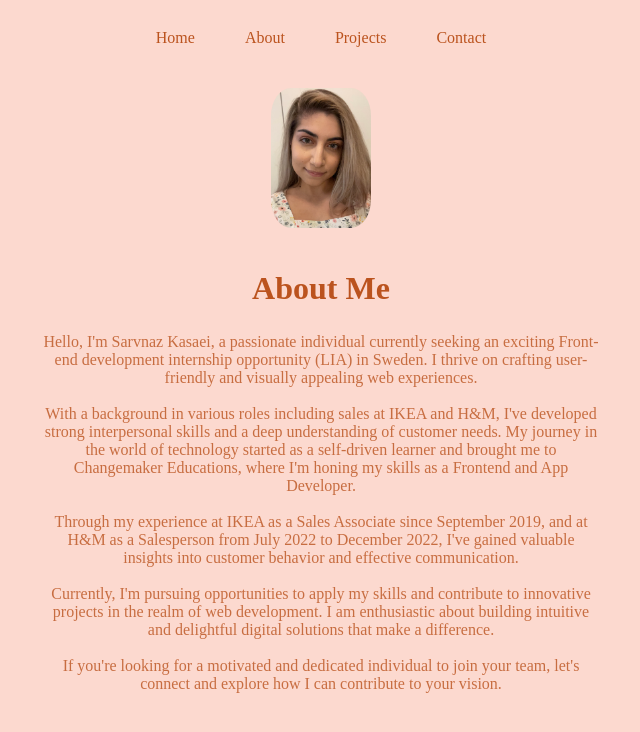
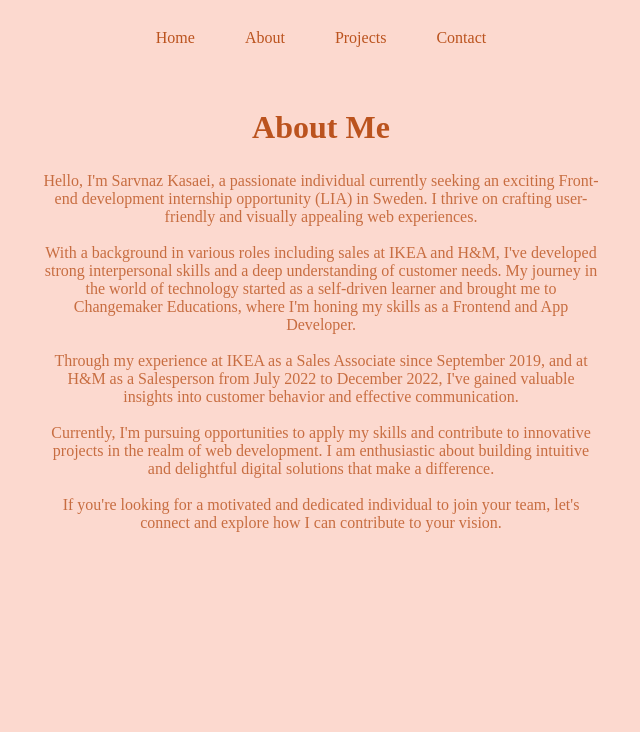
Before and after one commit to Sakas19/sarvnaz_Nextjs_portfolio, a Next.js app: page /About in a window 1280 px wide. Shown: the top 732 px of the page, without its empty margins (319-959 px from the left). Built offline with nearby package versions, Linux system fonts and the light colour scheme.

Commit message:
removed image from about me

```diff
--- a/app/About/page.js
+++ b/app/About/page.js
@@ -1,11 +1,11 @@
 import React from 'react';
 import style from '../style /About.module.css'
-import Image from 'next/image';
+
+
 
 const About = () => {
   return (
     <div className={style.container}>
-      <img src='/sarvnaz.jpg' alt="picture of sarvnaz" className={style.profileImage} />
       <h1 className={style.heading}>About Me</h1>
       <p className={style.description}>
         Hello, I'm Sarvnaz Kasaei, a passionate individual currently seeking an exciting Front-end development internship opportunity (LIA) in Sweden. I thrive on crafting user-friendly and visually appealing web experiences.
--- a/app/style /About.module.css
+++ b/app/style /About.module.css
@@ -5,13 +5,6 @@
   padding: 20px;
   max-width: 600px;
   margin: 0 auto;
-}
-
-.profileImage {
-  width: 100px;
-  height: px;
-  border-radius: 20%;
-  margin-bottom: 20px;
 }
 
 .heading {
```
